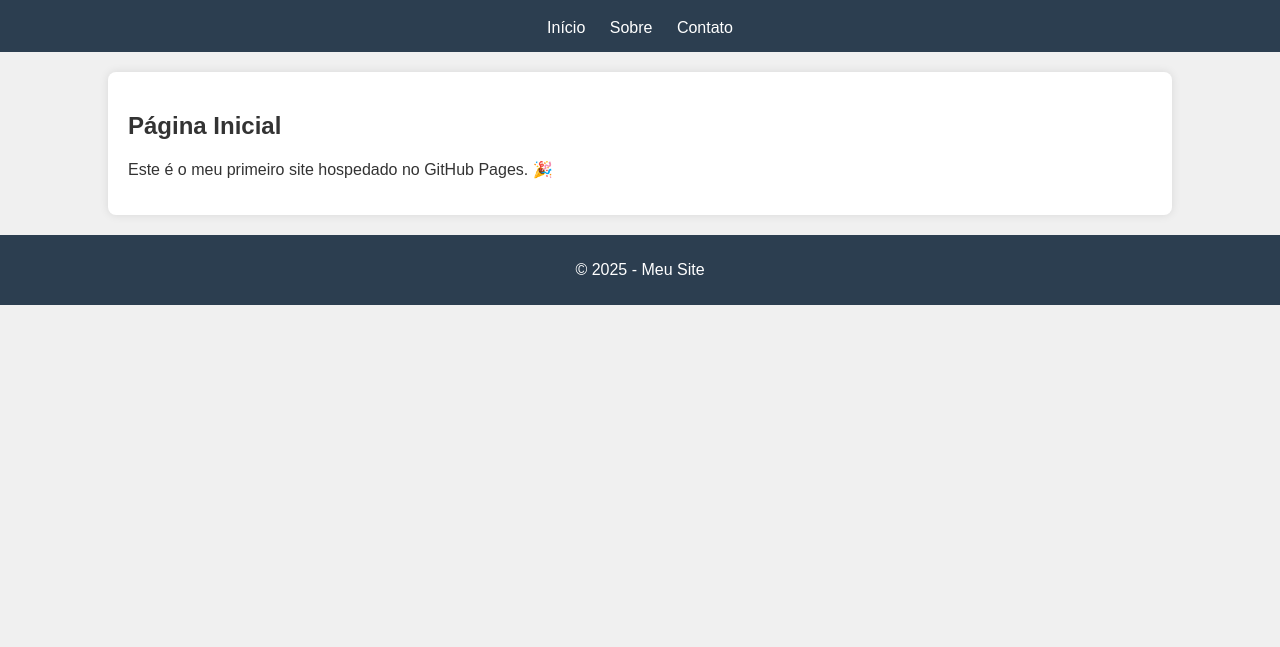
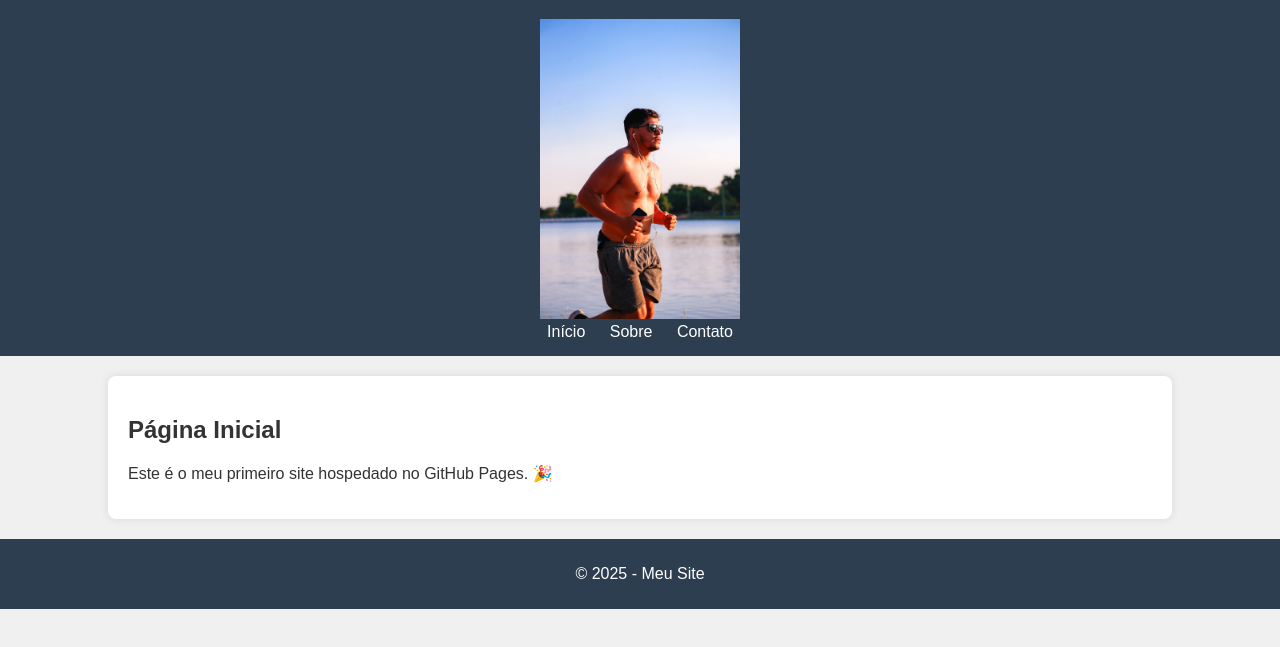
Before and after one commit to geovane7777/aventurageo, a plain HTML site: page index.html in a window 1280 px wide. Shown: the part 77-724 px from the top of the page. Drawn offline with Linux system fonts and the light colour scheme.

Commit message:
Update index.html

```diff
--- a/index.html
+++ b/index.html
@@ -9,6 +9,7 @@
 <body>
   <header>
     <h1>Bem-vindo ao meu site 🚀</h1>
+    <img src="FAAH15726810273.jpg" alt="Minha foto de perfil" width="200">
     <nav>
       <a href="index.html">Início</a>
       <a href="sobre.html">Sobre</a>
```
